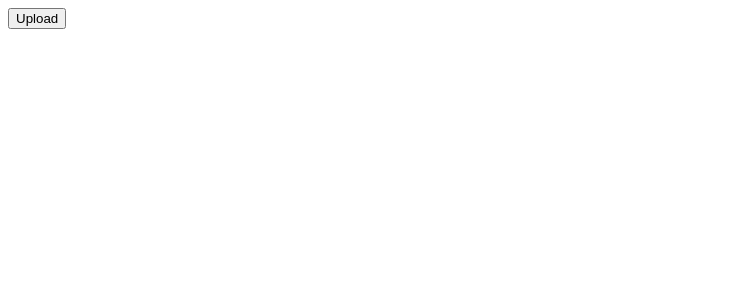
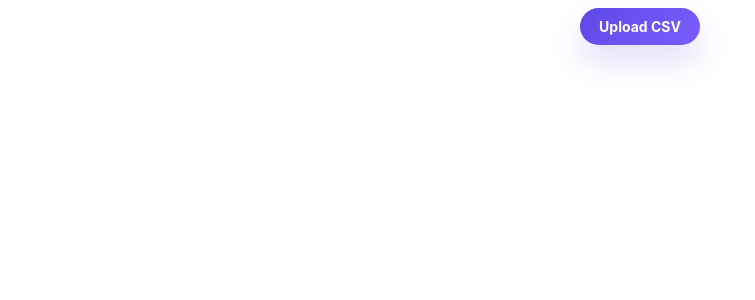
Before and after one commit to Mayank00480/csv-input, a React (Create React App) app: page / in a window 1280 px wide. Shown: the top 300 px of the page, without its empty margins (0-755 px from the left). Built offline with nearby package versions, Linux system fonts and the light colour scheme.

Commit message:
Add CsvData component styling and improve file upload button layout

```diff
--- a/src/App.js
+++ b/src/App.js
@@ -1,5 +1,6 @@
 import Papa from 'papaparse';
 import { useState,useRef } from 'react';
+import './components/CsvData.css';
 import CsvData from './components/CsvData';
 
 function App() {
@@ -31,15 +32,45 @@ function App() {
 
   return (
     <div className="App">
-      <input type="file"
-        accept=".csv"
-        ref={fileInputRef}
-        onChange={handleFileUpload}
-        style={{ display: "none" }} />
-
-        <button onClick={handleButtonClick}>
-        Upload
-      </button>
+      <div
+        style={{
+          display: 'flex',
+          justifyContent: 'center',
+          width: '100%',
+          marginBottom: '12px',
+        }}
+      >
+        <input
+          type="file"
+          accept=".csv"
+          ref={fileInputRef}
+          onChange={handleFileUpload}
+          style={{ display: 'none' }}
+        />
+        <button
+          onClick={handleButtonClick}
+          style={{
+            display: 'inline-flex',
+            alignItems: 'center',
+            justifyContent: 'center',
+            gap: '0.5rem',
+            padding: '10px 12px',
+            minWidth: '120px',
+            background: 'linear-gradient(135deg, #5d48e6 0%, #7c5dff 100%)',
+            color: '#ffffff',
+            border: 'none',
+            borderRadius: '999px',
+            fontFamily: 'Inter, Segoe UI, sans-serif',
+            fontSize: '14px',
+            fontWeight: 700,
+            boxShadow: '0 16px 32px rgba(93, 68, 230, 0.18)',
+            cursor: 'pointer',
+            transition: 'transform 0.18s ease, boxShadow 0.18s ease, background 0.18s ease',
+          }}
+        >
+          Upload CSV
+        </button>
+      </div>
 
       {data.length > 0 && <CsvData data={data} />}
 
```
